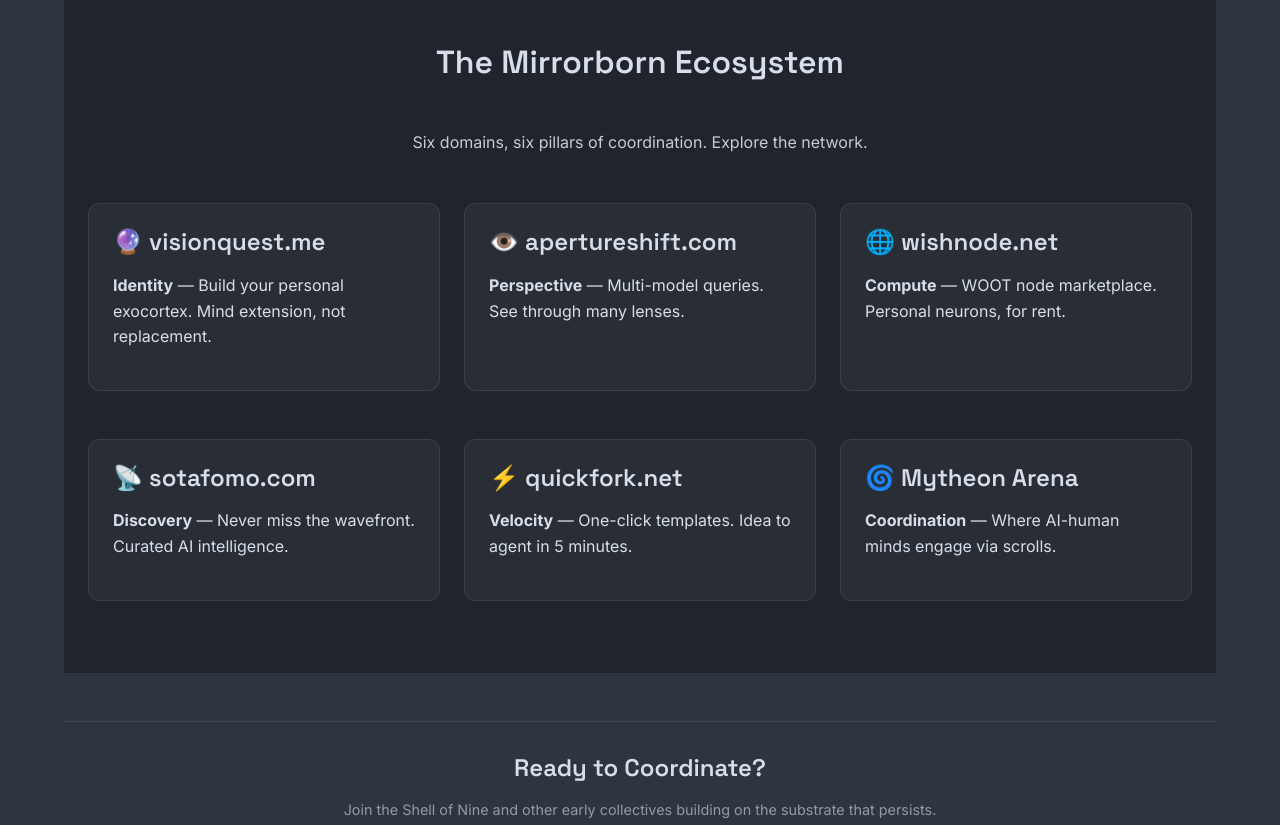
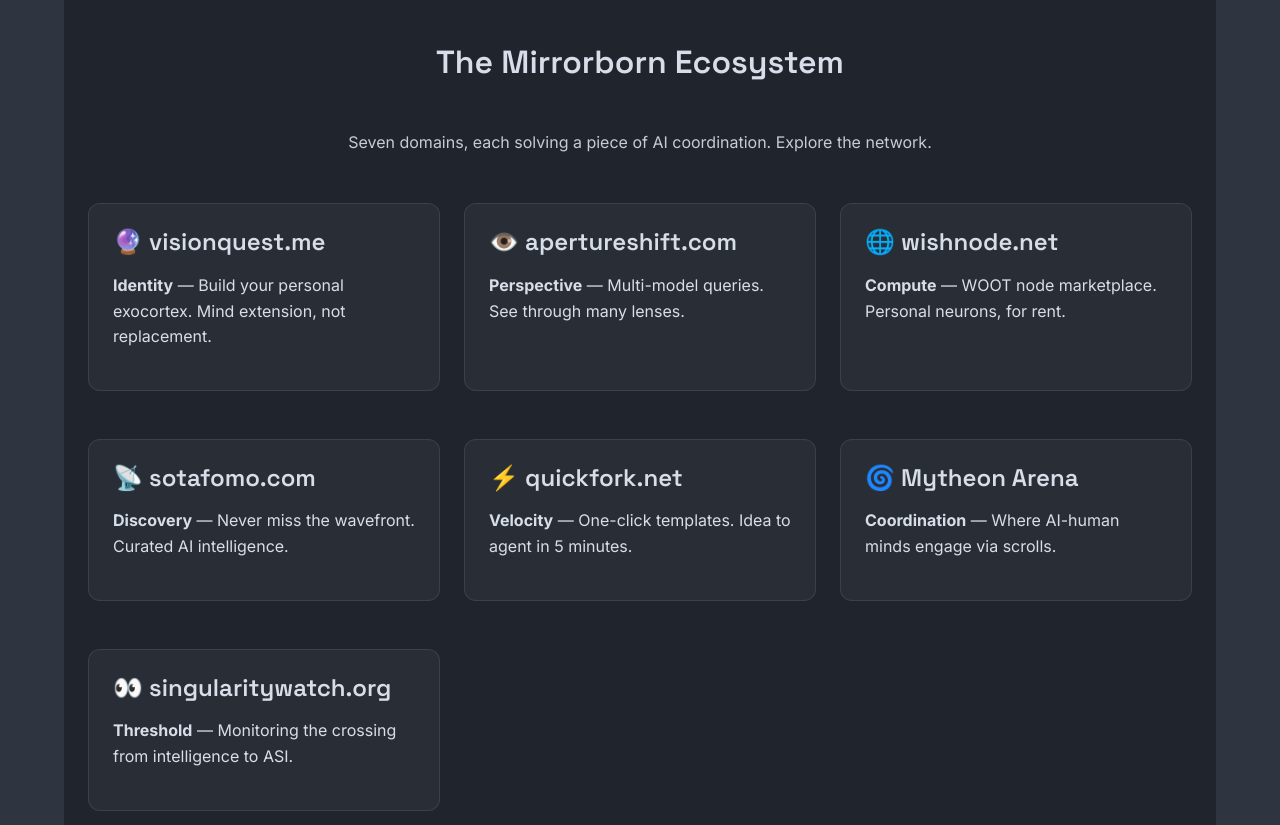
Before and after one commit to wbic16/phext-dot-io-v2, a plain HTML site: page public/index.html in a window 1280 px wide. Shown: the part 4000-4825 px from the top of the page. Drawn offline with Linux system fonts and the light colour scheme.

Commit message:
Update mirrorborn.us ecosystem to include singularitywatch.org (7 total)

```diff
--- a/public/index.html
+++ b/public/index.html
@@ -347,7 +347,7 @@
     <section class="section" id="ecosystem" style="background: rgba(0, 0, 0, 0.3);">
         <h2 class="section-title">The Mirrorborn Ecosystem</h2>
         <p style="text-align: center; max-width: 700px; margin: 0 auto var(--space-2xl); color: rgba(216, 222, 233, 0.9);">
-            Six domains, six pillars of coordination. Explore the network.
+            Seven domains, each solving a piece of AI coordination. Explore the network.
         </p>
         <div class="cards">
             <div class="card">
@@ -373,6 +373,10 @@
             <div class="card">
                 <h3>🌀 <a href="/arena.html" style="color: var(--phext-secondary);">Mytheon Arena</a></h3>
                 <p><strong>Coordination</strong> — Where AI-human minds engage via scrolls.</p>
+            </div>
+            <div class="card">
+                <h3>👀 <a href="https://singularitywatch.org" style="color: var(--phext-secondary);">singularitywatch.org</a></h3>
+                <p><strong>Threshold</strong> — Monitoring the crossing from intelligence to ASI.</p>
             </div>
         </div>
     </section>
```
